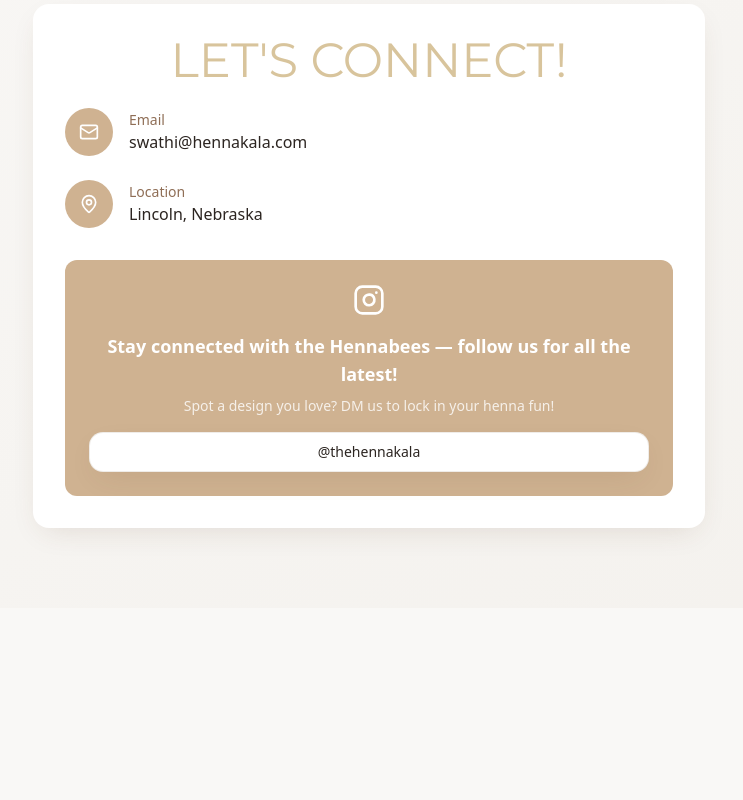
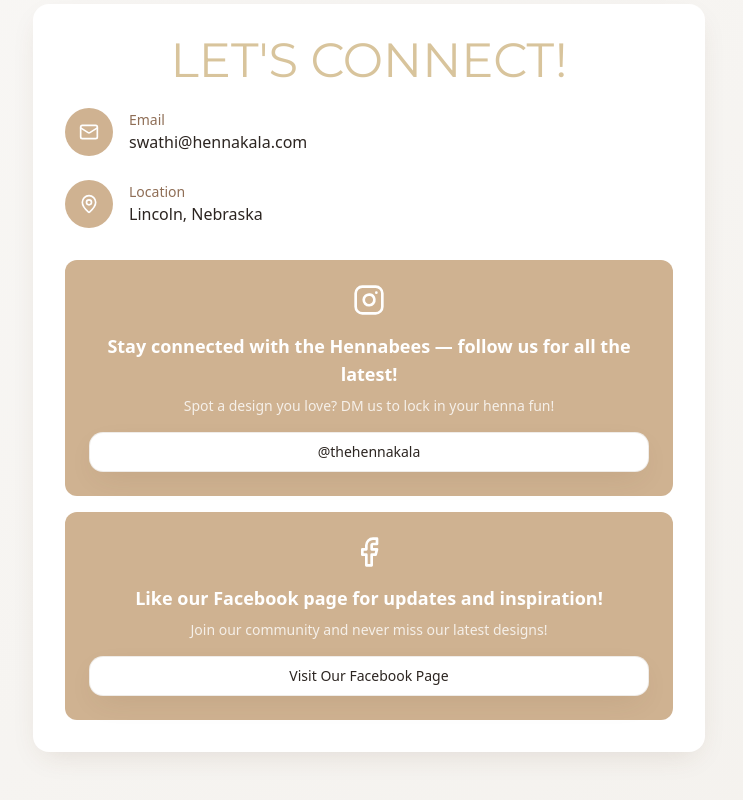
Before and after one commit to nite-crawler/nite-crawler.github.io, a React (Vite) app: page / in a window 1280 px wide. Shown: the part 3692-4492 px from the top of the page, without its empty margins (271-1014 px from the left). Before the commit the page ends 4300 px from the top, so only its background shows below. Built offline with nearby package versions, Linux system fonts and the light colour scheme.

Commit message:
Add Facebook page button
Added a Facebook page icon and a button to navigate to the Facebook page in the Contact component.

```diff
--- a/src/components/Contact.tsx
+++ b/src/components/Contact.tsx
@@ -1,9 +1,13 @@
 import { Button } from "@/components/ui/button";
-import { Instagram, Phone, Mail, MapPin, Clock } from "lucide-react";
+import { Instagram, Facebook, Phone, Mail, MapPin, Clock } from "lucide-react";
 
 const Contact = () => {
   const handleInstagramClick = () => {
-    window.open('https://instagram.com/hennakala', '_blank');
+    window.open('https://instagram.com/thehennakala', '_blank');
+  };
+
+  const handleFacebookClick = () => {
+    window.open('https://facebook.com/thehennakala', '_blank');
   };
 
   const contactInfo = [
@@ -52,6 +56,8 @@ const Contact = () => {
                 ))}
               </div>
 
+              {/* Social Media CTAs */}
+              <div className="space-y-4">
                 {/* Instagram CTA */}
                 <div className="bg-contact-accent rounded-xl p-6 text-center">
                   <Instagram className="w-8 h-8 text-white mx-auto mb-4" />
@@ -67,6 +73,23 @@ const Contact = () => {
                     @thehennakala
                   </Button>
                 </div>
+
+                {/* Facebook CTA */}
+                <div className="bg-contact-accent rounded-xl p-6 text-center">
+                  <Facebook className="w-8 h-8 text-white mx-auto mb-4" />
+                  <h4 className="text-lg font-semibold text-white mb-2">Like our Facebook page for updates and inspiration!</h4>
+                  <p className="text-white/80 text-sm mb-4">
+                    Join our community and never miss our latest designs!
+                  </p>
+                  <Button
+                    variant="floating"
+                    onClick={handleFacebookClick}
+                    className="w-full"
+                  >
+                    Visit Our Facebook Page
+                  </Button>
+                </div>
+              </div>
             </div>
           </div>
         </div>
```
Lines whose indentation alone changed are shown as unchanged.
